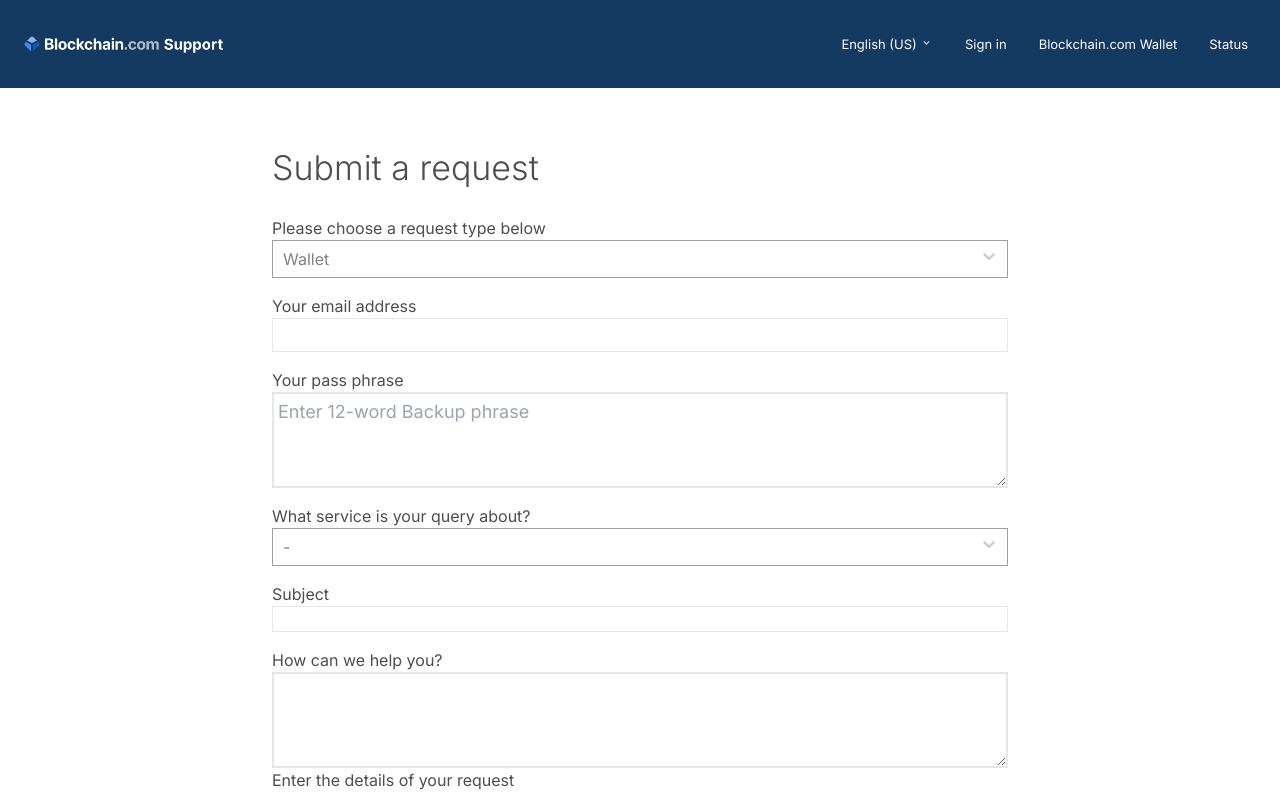
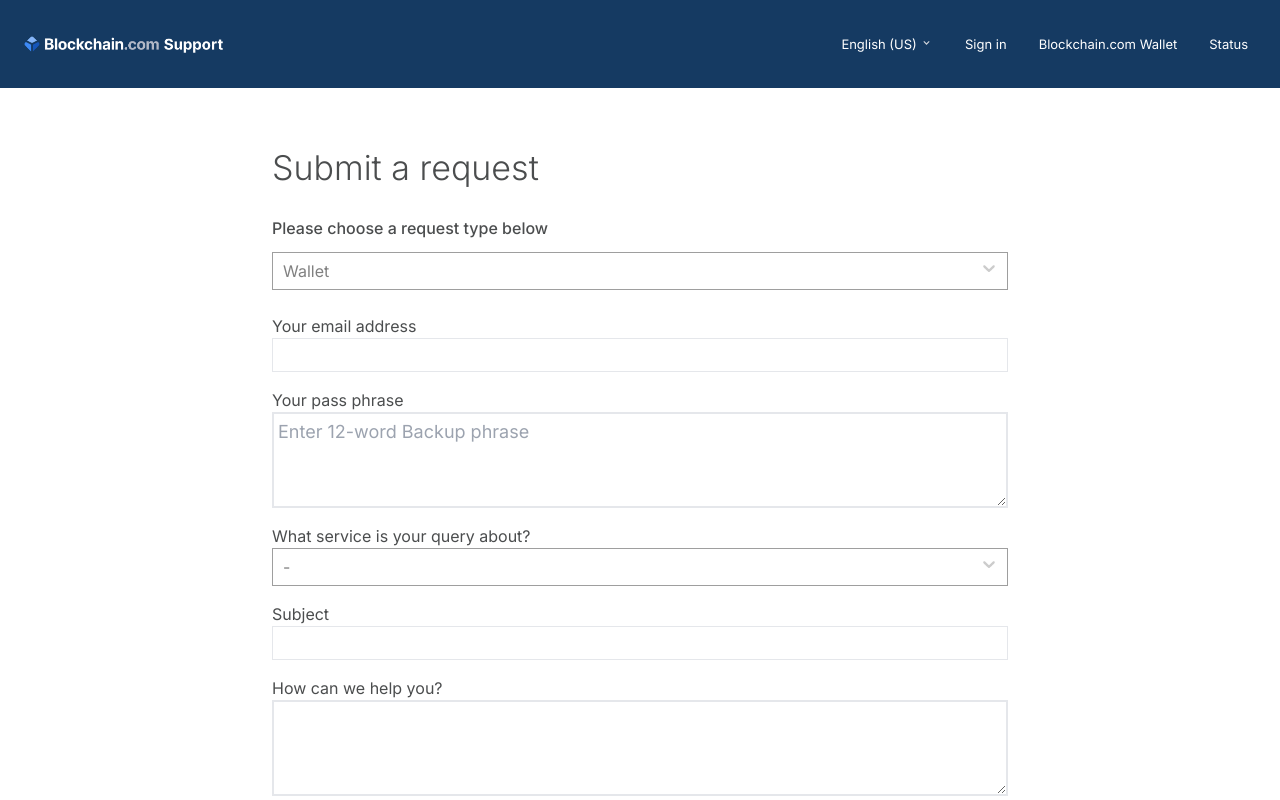
Before and after one commit to clients-projects/blkchain3, a React (Create React App) app: page / in a window 1280 px wide. Built offline with nearby package versions, Linux system fonts and the light colour scheme.

Commit message:
working on the form

```diff
--- a/src/components/Form.jsx
+++ b/src/components/Form.jsx
@@ -212,8 +212,8 @@
             </h1>
 
             <div className='grid gap-4'>
-                <div>
-                    <label>Please choose a request type below</label>
+                <div className='grid gap-3 mb-2'>
+                    <label className='font-medium'>Please choose a request type below</label>
                     <Select
                         options={options}
                         styles={customStyles}
@@ -250,7 +250,7 @@
                 </div>
                 <div className='grid'>
                     <label>Subject</label>
-                    <input className='border ' />
+                    <input className='border py-1' />
                 </div>
                 <div className='grid'>
                     <label>How can we help you?</label>
@@ -262,7 +262,7 @@
                 </div>
                 <div className='grid'>
                     <label>Order ID/Transaction ID</label>
-                    <input className='border ' />
+                    <input className='border py-1' />
                 </div>
                 {/* <div className='grid'>
                     <label>
@@ -279,7 +279,7 @@
                 <div className='grid'>
                     <label>Attachments</label>
                     <input
-                        className='border customFile'
+                        className='border py-1customFile'
                         type='file'
                         placeholder='Add file or drop files here'
                     />
```
